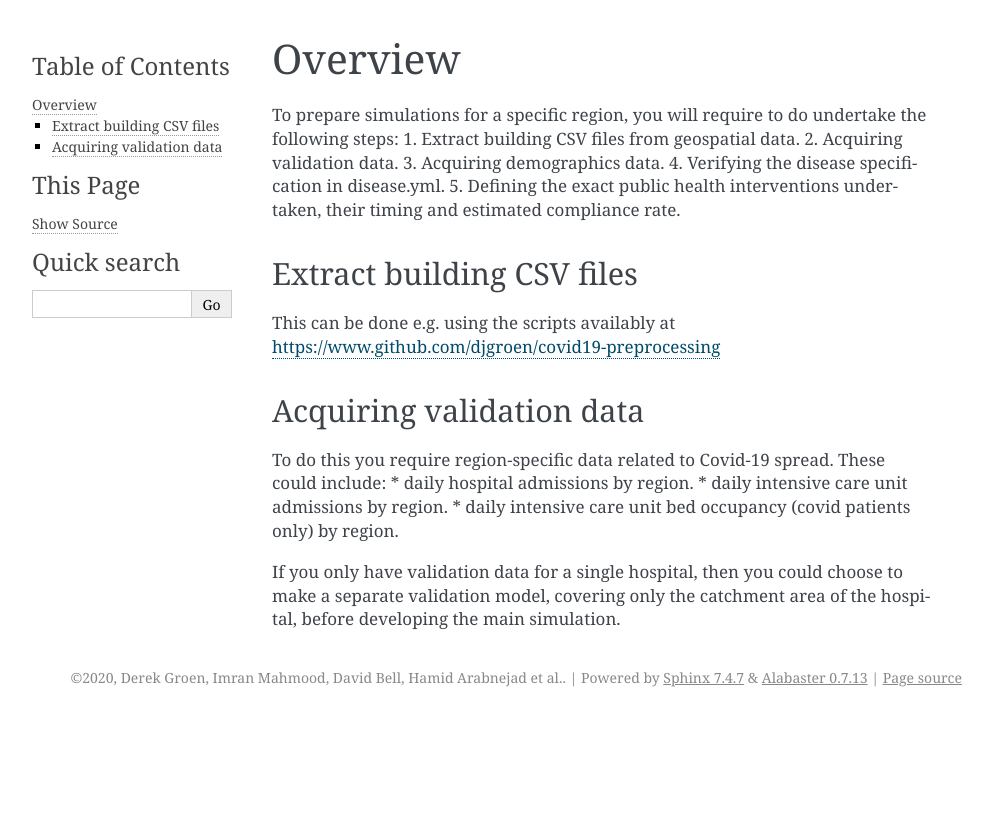
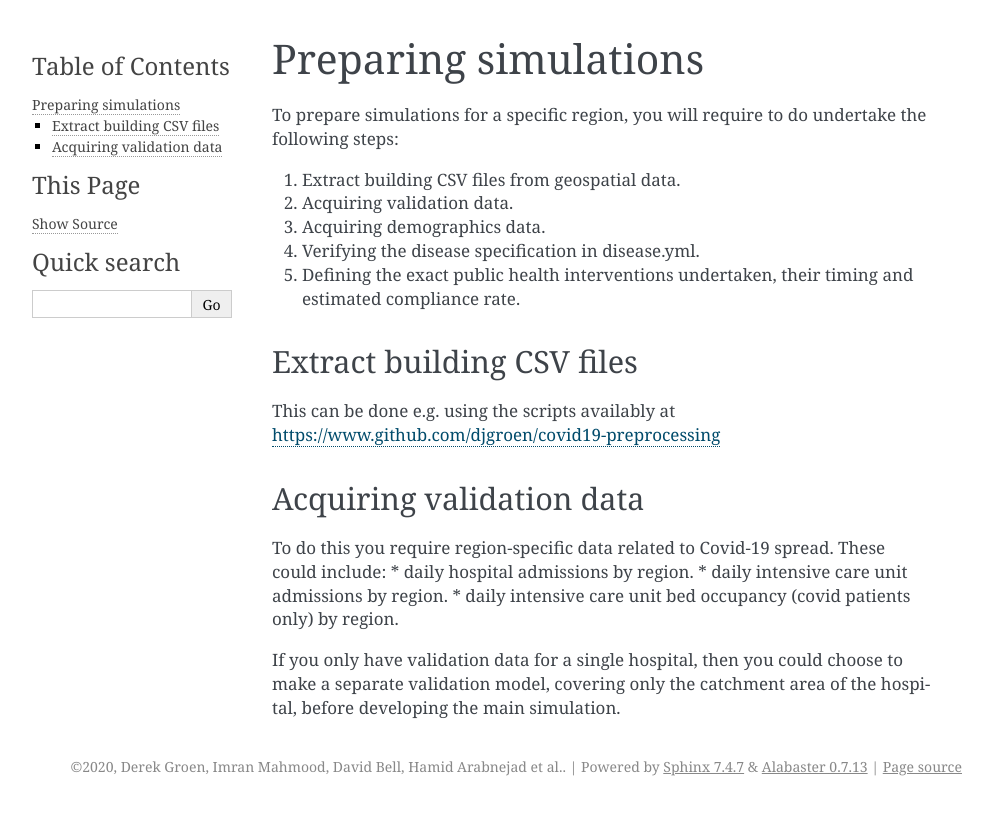
Before and after one commit to djgroen/facs, a Sphinx documentation site: the page built from docs/preparation.rst, in a window 1280 px wide. Shown: the top 815 px of the page, without its empty margins (148-1141 px from the left). Built offline with Sphinx 7.4.7, drawn with Linux system fonts in a browser that asks for light colours.

Commit message:
Update preparation.rst

```diff
--- a/docs/preparation.rst
+++ b/docs/preparation.rst
@@ -3,9 +3,10 @@
 .. Preparing simulations
 .. ========================
 
-Overview
+Preparing simulations
 ============
 To prepare simulations for a specific region, you will require to do undertake the following steps:
+
 1. Extract building CSV files from geospatial data.
 2. Acquiring validation data.
 3. Acquiring demographics data.
```
